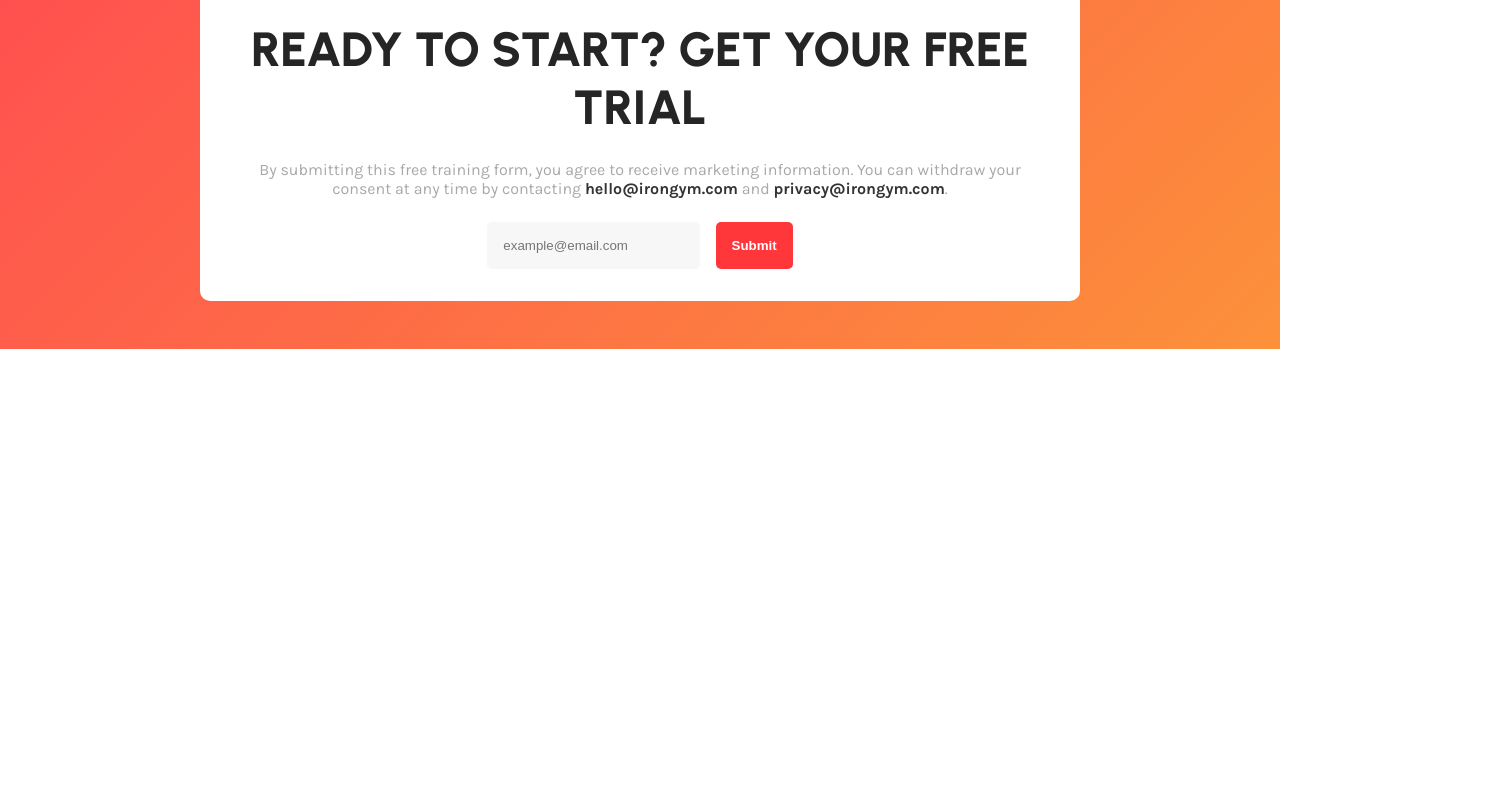
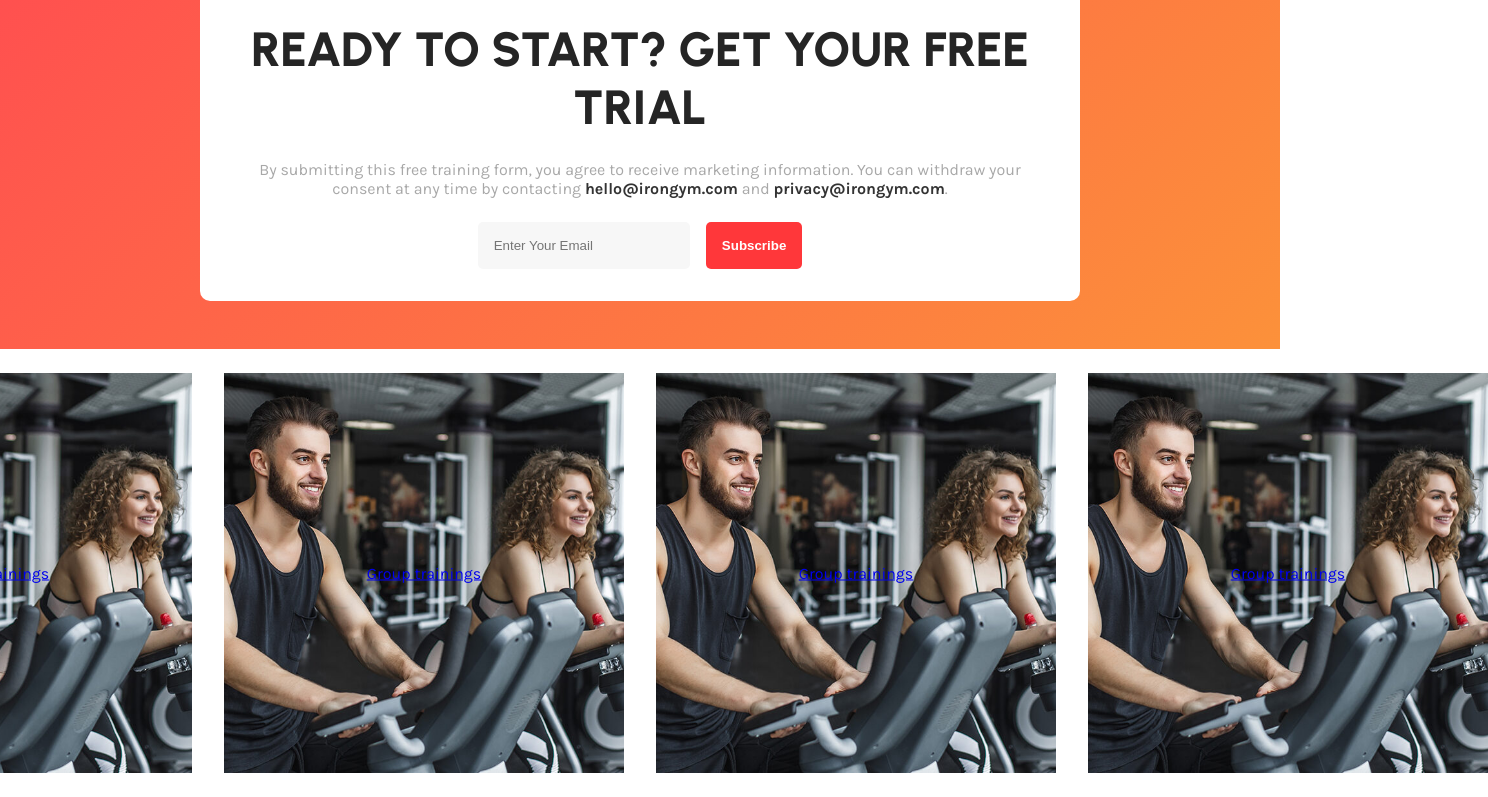
Before and after one commit to aldask/gym, a React (Create React App) app: page / in a window 1280 px wide. Shown: the part 1711-2508 px from the top of the page, 1488 px wide, since content can reach past the window. Before the commit the page ends 2060 px from the top, so only its background shows below. Built offline with nearby package versions, Linux system fonts and the light colour scheme.

Commit message:
Slider layout. Need to finish logic for auto sliding

```diff
--- /dev/null
+++ b/src/Components/GroupTrainings/GroupTrainings.tsx
@@ -0,0 +1,46 @@
+import test from "../../Images/GroupTrainings/test.jpg";
+
+function GroupTrainings() {
+  return (
+    <section className="group-trainings">
+      <div className="group-trainings__box">
+        <div className="group-trainings__box--slider">
+          <div className="slider-element">
+            <div className="image-container">
+              <img src={test} alt="img" />
+              <div className="text-overlay">
+                <a href="#">Group trainings</a>
+              </div>
+            </div>
+          </div>
+          <div className="slider-element">
+            <div className="image-container">
+              <img src={test} alt="img" />
+              <div className="text-overlay">
+                <a href="#">Group trainings</a>
+              </div>
+            </div>
+          </div>
+          <div className="slider-element">
+            <div className="image-container">
+              <img src={test} alt="img" />
+              <div className="text-overlay">
+                <a href="#">Group trainings</a>
+              </div>
+            </div>
+          </div>
+          <div className="slider-element">
+            <div className="image-container">
+              <img src={test} alt="img" />
+              <div className="text-overlay">
+                <a href="#">Group trainings</a>
+              </div>
+            </div>
+          </div>
+        </div>
+      </div>
+    </section>
+  );
+}
+
+export default GroupTrainings;
--- /dev/null
+++ b/src/Components/GroupTrainings/Styles/_group-trainings.scss
@@ -0,0 +1,38 @@
+.group-trainings {
+  padding: 1.5rem 0;
+
+  &__box {
+    display: flex;
+    flex-direction: column;
+    align-items: center;
+    justify-content: center;
+
+    &--slider {
+      display: flex;
+      flex-direction: row;
+      gap: 2rem;
+    }
+  }
+}
+
+.image-container {
+  position: relative;
+  width: 400px;
+  height: 400px;
+
+  img {
+    display: block;
+    object-fit: cover;
+    width: 100%;
+    height: 100%;
+  }
+
+  .text-overlay {
+    position: absolute;
+    top: 50%;
+    left: 50%;
+    transform: translate(-50%, -50%);
+    text-align: center;
+    color: white;
+  }
+}
--- a/src/Components/Subscription/Styles/_subscription.scss
+++ b/src/Components/Subscription/Styles/_subscription.scss
@@ -31,9 +31,14 @@
 
     &--inputs {
       display: flex;
+      gap: 1rem;
+
+      @media screen and (max-width: 400px) {
+        flex-direction: column;
+        width: 100%;
+      }
 
       &--input {
-        margin-right: 1rem;
         padding: 1rem 1.2rem 1rem 1rem;
         border: none;
         border-radius: 5px;
--- a/src/Components/Subscription/Subscription.tsx
+++ b/src/Components/Subscription/Subscription.tsx
@@ -18,10 +18,11 @@
           <div className="subscription__box--inputs">
             <input
               className="subscription__box--inputs--input"
-              placeholder="example@email.com"
+              placeholder="Enter Your Email"
+              type="email"
             />
             <button className="subscription__box--inputs--submit">
-              Submit
+              Subscribe
             </button>
           </div>
         </div>
--- a/src/Components/WhyUs/Styles/_why-us.scss
+++ b/src/Components/WhyUs/Styles/_why-us.scss
@@ -38,6 +38,7 @@
 
       @media screen and (max-width: 778px) {
         align-items: center;
+        text-align: center;
       }
 
       &--icon {
--- a/src/Components/WhyUs/WhyUs.tsx
+++ b/src/Components/WhyUs/WhyUs.tsx
@@ -23,8 +23,7 @@
             <GridElement
               iconProp={Icon2}
               titleProp="24/7 open"
-              textProp="
-              24/7 Open: Fitness on your schedule, anytime, anywhere."
+              textProp="Fitness on your schedule, anytime, anywhere."
             />
             <GridElement
               iconProp={Icon3}
--- a/src/Pages/HomePage.tsx
+++ b/src/Pages/HomePage.tsx
@@ -1,3 +1,4 @@
+import GroupTrainings from "../Components/GroupTrainings/GroupTrainings";
 import Hero from "../Components/Hero/Hero";
 import Subscription from "../Components/Subscription/Subscription";
 import WhyUs from "../Components/WhyUs/WhyUs";
@@ -8,6 +9,7 @@
       <Hero />
       <WhyUs />
       <Subscription />
+      <GroupTrainings />
     </>
   );
 }
--- a/src/Styles/global.scss
+++ b/src/Styles/global.scss
@@ -5,6 +5,7 @@
 @import "../Components/Hero/Styles/hero";
 @import "../Components/WhyUs/Styles/why-us";
 @import "../Components/Subscription/Styles/subscription";
+@import "../Components/GroupTrainings/Styles/group-trainings";
 
 //Global
 body {
```
Also changed, not shown: src/Images/GroupTrainings/test.jpg (added), src/Images/Why-Us/test.png (deleted).
